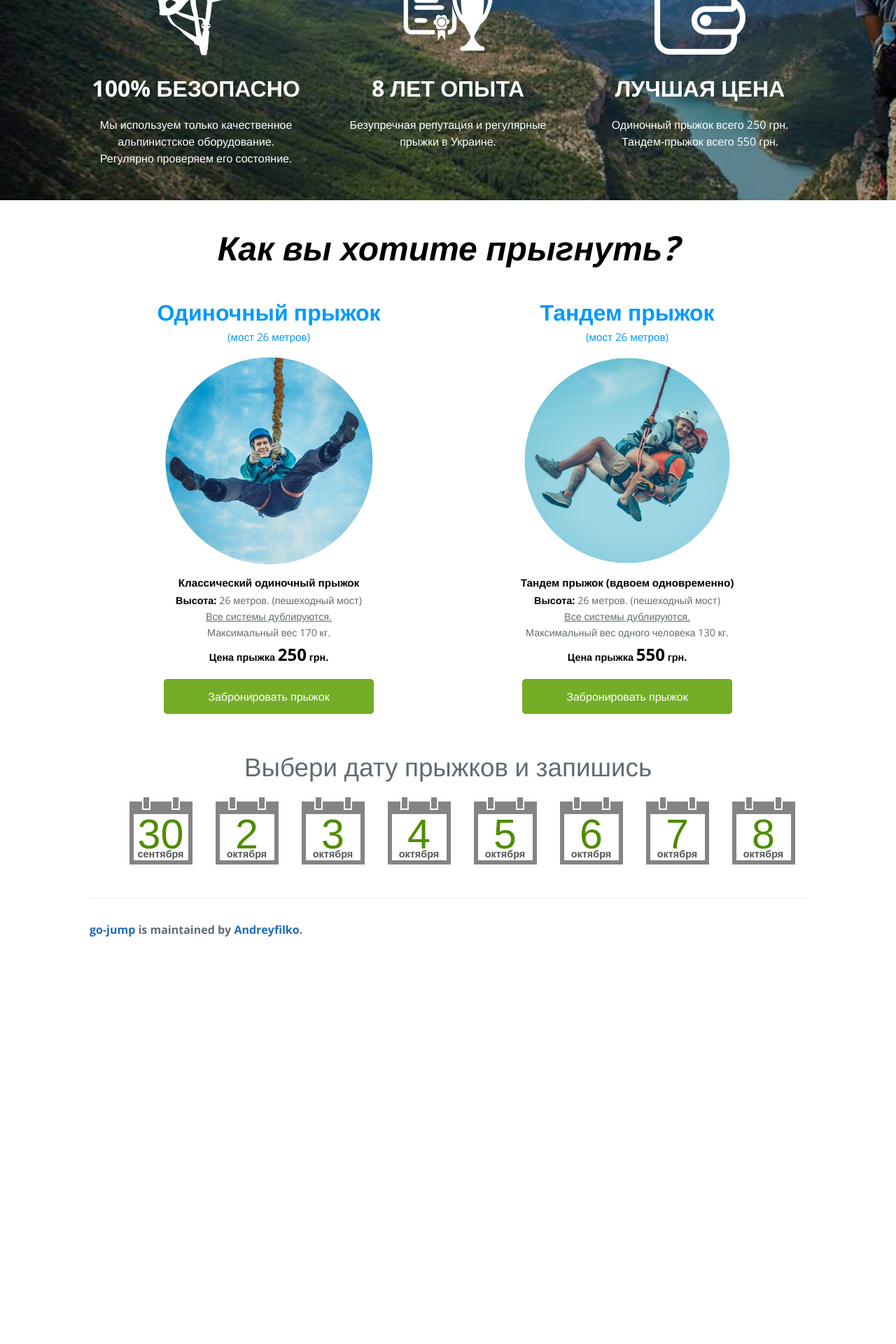
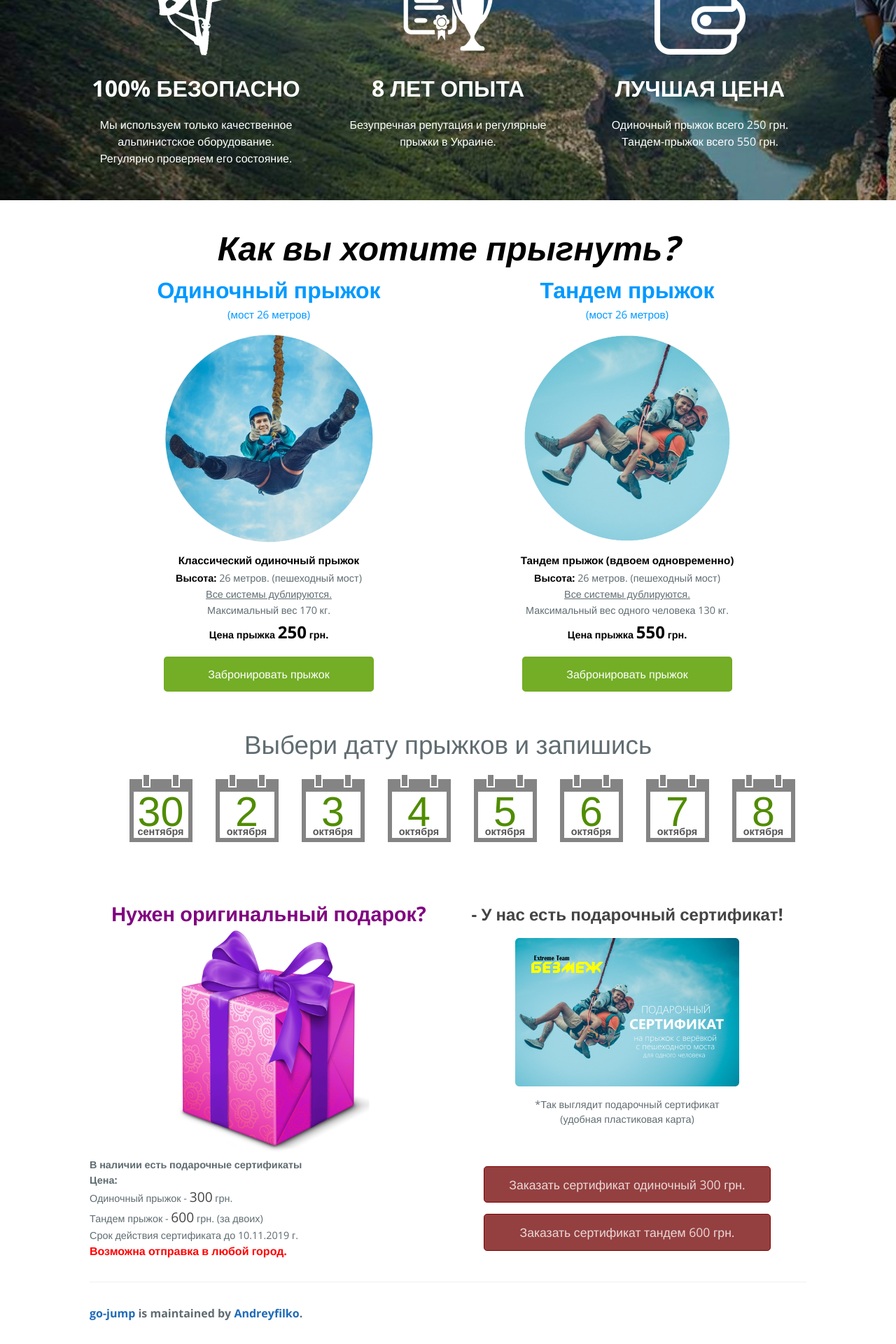
Before and after one commit to Andreyfilko/go-jump, a Jekyll site: the page built from index.md, in a window 1280 px wide. Shown: the part 1079-2999 px from the top of the page at 70% size. Built offline with Jekyll 4.4.1, drawn with Linux system fonts in a browser that asks for light colours; some web fonts are replaced; before the commit the page ends 2451 px from its top, so only the background shows below that.

Commit message:
Gifts section added

```diff
--- /dev/null
+++ b/_includes/gifts.html
@@ -0,0 +1,26 @@
+<section class="gifts">
+    <ul class="table">
+        <li class="gift">
+            <div class="title">Нужен оригинальный подарок?</div>
+            <img src="assets/img/gift.png">
+            <div class="description">
+                <b>В наличии есть подарочные сертификаты</b><br>
+                <b>Цена:</b><br>
+                Одиночный прыжок - <span class="price">300</span> грн.<br>
+                Тандем прыжок - <span class="price">600</span> грн. (за двоих)<br>
+                Срок действия сертификата до 10.11.2019 г.<br>
+                <span class="warn">Возможна отправка в любой город.</span>
+            </div>
+        </li>
+        <li class="certificate">
+            <div class="title">- У нас есть подарочный сертификат!</div>
+            <img src="assets/img/certificate.png">
+            <div class="hint">
+                *Так выглядит подарочный сертификат<br>
+                (удобная пластиковая карта)
+            </div>
+            <button class="btn red">Заказать сертификат одиночный 300 грн.</button>
+            <button class="btn red">Заказать сертификат тандем 600 грн.</button>
+        </li>
+    </ul>
+</section>
--- a/_sass/go-jump.scss
+++ b/_sass/go-jump.scss
@@ -415,6 +415,19 @@
   }
 }
 
+ul.table {
+  list-style: none;
+  margin: 2rem 0 0;
+  padding: 0;
+  display: flex;
+  flex-direction: row;
+  text-align: center;
+
+  li {
+    flex-basis: 50%;
+  }
+}
+
 section.offer {
   text-align:  center;
 
@@ -426,12 +439,6 @@
   }
 
   ul.table {
-    list-style: none;
-    margin: 2rem 0 0;
-    padding: 0;
-    display: flex;
-    flex-direction: row;
-
     > li {
       flex-basis: 50%;
       font-size: .95rem;
@@ -506,3 +513,50 @@
     margin-top: 1rem;
   }
 }
+
+section.gifts {
+  margin-top: 4rem;
+
+  .gift {
+    .title {
+      font-size: 1.8rem;
+      font-weight: bold;
+      color: #800080;
+    }
+    .description {
+      font-size: 0.9rem;
+      text-align: left;
+
+      .price {
+        font-size: 1.2rem;
+        color: #444;
+      }
+
+      .warn {
+        color: red;
+        font-size: 1rem;
+        font-weight: bold;
+      }
+    }
+  }
+
+  .certificate {
+    .title {
+      font-weight: bold;
+      font-size: 1.5rem;
+      margin: .3rem 0 1rem;
+      color: #444;
+    }
+
+    .hint {
+      font-size: .9rem;
+      margin: .5rem 0 3rem;
+    }
+
+    .btn {
+      font-weight: normal;
+      width: 80%;
+      margin: .5rem 0;
+    }
+  }
+}
--- a/index.md
+++ b/index.md
@@ -4,6 +4,7 @@
 
 {% include offer.html %}
 
-
 <div class="title">Выбери дату прыжков и запишись</div>
 {% include schedule.html class="inline dark" %}
+
+{% include gifts.html %}
```
Also changed, not shown: assets/img/certificate.png (added), assets/img/gift.png (added).
